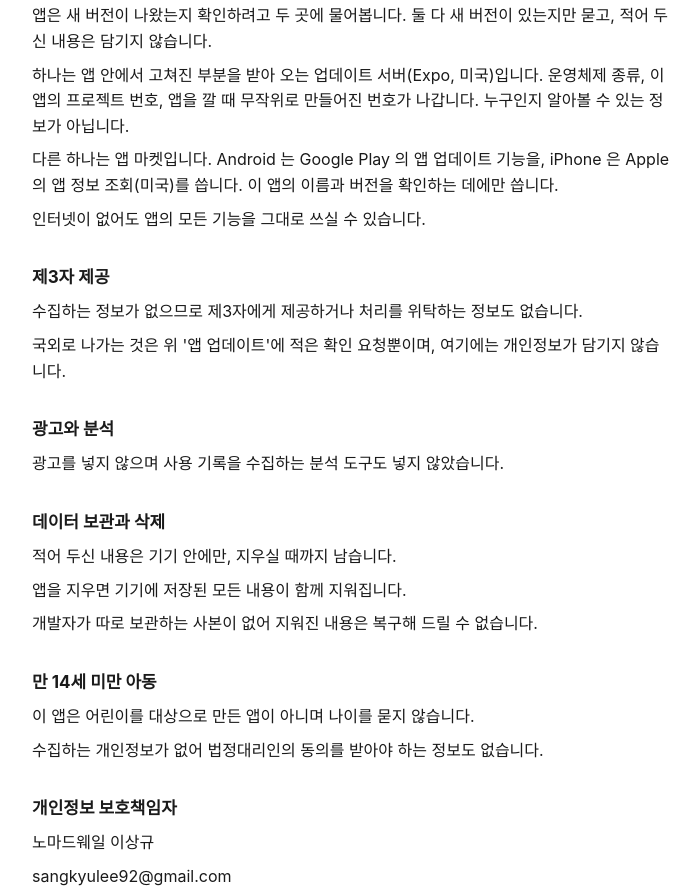
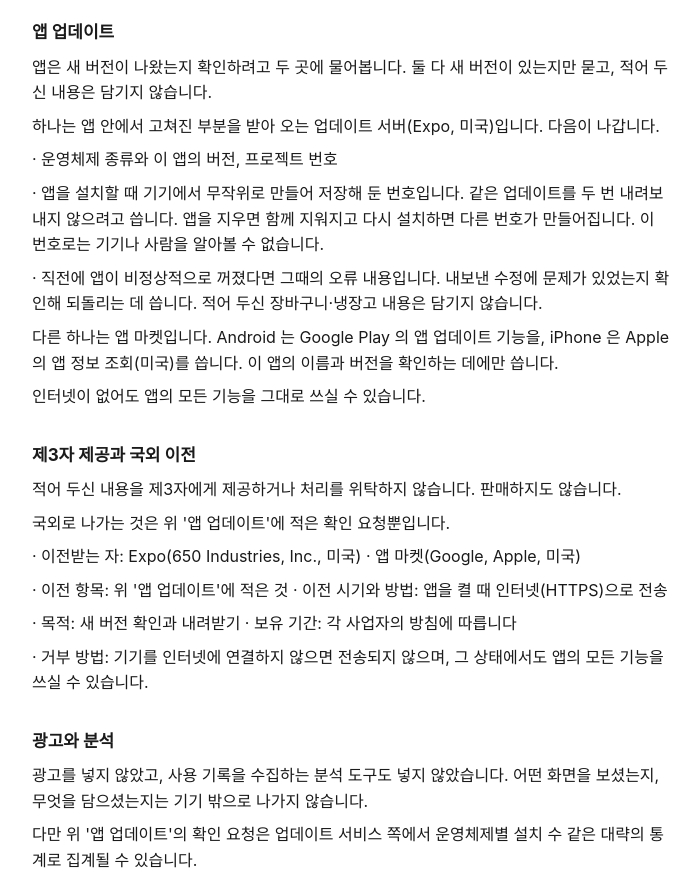
Before and after one commit to sangkyuleeKOR/legal, a plain HTML site: page privacy.html in a window 1280 px wide. Shown: the part 966-1859 px from the top of the page, without its empty margins (288-988 px from the left). Drawn offline with Linux system fonts and the light colour scheme.

Commit message:
방침 갱신 2026-09-17

```diff
--- a/privacy.html
+++ b/privacy.html
@@ -13,16 +13,16 @@
 </style></head>
 <body><main>
 <h1>장보고 · 개인정보 처리방침</h1>
-<p class="date">시행일 2026년 9월 15일</p>
+<p class="date">시행일 2026년 9월 17일</p>
 <h2>앱과 운영자</h2>
 <p>앱 이름: 장보고</p>
 <p>Android 패키지명: com.sangkyu.jangbogo</p>
 <p>운영자: 노마드웨일 (대표 이상규)</p>
 <h2>수집하는 정보</h2>
-<p>이 앱은 어떤 개인정보도 수집하지 않습니다.</p>
-<p>장바구니, 냉장고, 음식, 식단에 적은 내용은 모두 사용자의 기기 안에만 저장되며 외부로 전송되지 않습니다.</p>
+<p>개발자는 사용자의 개인정보를 수집하지 않습니다. 이름, 이메일, 전화번호, 위치를 묻지 않습니다.</p>
+<p>장바구니, 냉장고, 음식, 식단에 적어 두신 내용은 모두 사용자의 기기 안에만 저장되며 외부로 전송되지 않습니다.</p>
 <p>개발자가 운영하는 서버가 없습니다. 적어 두신 내용을 개발자가 들여다볼 방법 자체가 없습니다.</p>
-<p>앱이 인터넷을 쓰는 곳은 아래 '앱 업데이트'에 적은 것뿐입니다.</p>
+<p>앱이 인터넷을 쓰는 곳은 아래 '앱 업데이트'에 적은 것뿐입니다. 거기서 나가는 정보로는 사용자가 누구인지 알 수 없고, 개발자에게는 개별 내용이 아니라 대략의 설치 수 같은 집계만 보입니다.</p>
 <h2>계정</h2>
 <p>회원가입이 없습니다. 이메일, 전화번호, 이름을 묻지 않습니다.</p>
 <h2>앱 접근권한</h2>
@@ -34,21 +34,29 @@
 <p>앱의 설정 &gt; 알림에서 끌 수 있습니다.</p>
 <h2>앱 업데이트</h2>
 <p>앱은 새 버전이 나왔는지 확인하려고 두 곳에 물어봅니다. 둘 다 새 버전이 있는지만 묻고, 적어 두신 내용은 담기지 않습니다.</p>
-<p>하나는 앱 안에서 고쳐진 부분을 받아 오는 업데이트 서버(Expo, 미국)입니다. 운영체제 종류, 이 앱의 프로젝트 번호, 앱을 깔 때 무작위로 만들어진 번호가 나갑니다. 누구인지 알아볼 수 있는 정보가 아닙니다.</p>
+<p>하나는 앱 안에서 고쳐진 부분을 받아 오는 업데이트 서버(Expo, 미국)입니다. 다음이 나갑니다.</p>
+<p>· 운영체제 종류와 이 앱의 버전, 프로젝트 번호</p>
+<p>· 앱을 설치할 때 기기에서 무작위로 만들어 저장해 둔 번호입니다. 같은 업데이트를 두 번 내려보내지 않으려고 씁니다. 앱을 지우면 함께 지워지고 다시 설치하면 다른 번호가 만들어집니다. 이 번호로는 기기나 사람을 알아볼 수 없습니다.</p>
+<p>· 직전에 앱이 비정상적으로 꺼졌다면 그때의 오류 내용입니다. 내보낸 수정에 문제가 있었는지 확인해 되돌리는 데 씁니다. 적어 두신 장바구니·냉장고 내용은 담기지 않습니다.</p>
 <p>다른 하나는 앱 마켓입니다. Android 는 Google Play 의 앱 업데이트 기능을, iPhone 은 Apple 의 앱 정보 조회(미국)를 씁니다. 이 앱의 이름과 버전을 확인하는 데에만 씁니다.</p>
 <p>인터넷이 없어도 앱의 모든 기능을 그대로 쓰실 수 있습니다.</p>
-<h2>제3자 제공</h2>
-<p>수집하는 정보가 없으므로 제3자에게 제공하거나 처리를 위탁하는 정보도 없습니다.</p>
-<p>국외로 나가는 것은 위 '앱 업데이트'에 적은 확인 요청뿐이며, 여기에는 개인정보가 담기지 않습니다.</p>
+<h2>제3자 제공과 국외 이전</h2>
+<p>적어 두신 내용을 제3자에게 제공하거나 처리를 위탁하지 않습니다. 판매하지도 않습니다.</p>
+<p>국외로 나가는 것은 위 '앱 업데이트'에 적은 확인 요청뿐입니다.</p>
+<p>· 이전받는 자: Expo(650 Industries, Inc., 미국) · 앱 마켓(Google, Apple, 미국)</p>
+<p>· 이전 항목: 위 '앱 업데이트'에 적은 것 · 이전 시기와 방법: 앱을 켤 때 인터넷(HTTPS)으로 전송</p>
+<p>· 목적: 새 버전 확인과 내려받기 · 보유 기간: 각 사업자의 방침에 따릅니다</p>
+<p>· 거부 방법: 기기를 인터넷에 연결하지 않으면 전송되지 않으며, 그 상태에서도 앱의 모든 기능을 쓰실 수 있습니다.</p>
 <h2>광고와 분석</h2>
-<p>광고를 넣지 않으며 사용 기록을 수집하는 분석 도구도 넣지 않았습니다.</p>
+<p>광고를 넣지 않았고, 사용 기록을 수집하는 분석 도구도 넣지 않았습니다. 어떤 화면을 보셨는지, 무엇을 담으셨는지는 기기 밖으로 나가지 않습니다.</p>
+<p>다만 위 '앱 업데이트'의 확인 요청은 업데이트 서비스 쪽에서 운영체제별 설치 수 같은 대략의 통계로 집계될 수 있습니다.</p>
 <h2>데이터 보관과 삭제</h2>
 <p>적어 두신 내용은 기기 안에만, 지우실 때까지 남습니다.</p>
 <p>앱을 지우면 기기에 저장된 모든 내용이 함께 지워집니다.</p>
 <p>개발자가 따로 보관하는 사본이 없어 지워진 내용은 복구해 드릴 수 없습니다.</p>
 <h2>만 14세 미만 아동</h2>
 <p>이 앱은 어린이를 대상으로 만든 앱이 아니며 나이를 묻지 않습니다.</p>
-<p>수집하는 개인정보가 없어 법정대리인의 동의를 받아야 하는 정보도 없습니다.</p>
+<p>개인정보를 수집하지 않으므로 법정대리인의 동의를 받아야 하는 정보도 없습니다.</p>
 <h2>개인정보 보호책임자</h2>
 <p>노마드웨일 이상규</p>
 <p>sangkyulee92@gmail.com</p>
@@ -59,5 +67,5 @@
 <h2>문의</h2>
 <p>sangkyulee92@gmail.com 로 연락해 주세요.</p>
 <h2>변경</h2>
-<p>이 방침은 2026년 9월 15일부터 적용됩니다. 내용이 바뀌면 앱 안에서 알려드립니다.</p>
+<p>이 방침은 2026년 9월 17일부터 적용됩니다. 내용이 바뀌면 앱 안에서 알려드립니다.</p>
 </main></body></html>
```
Also changed, not shown: terms.html (+2 -2 lines).
